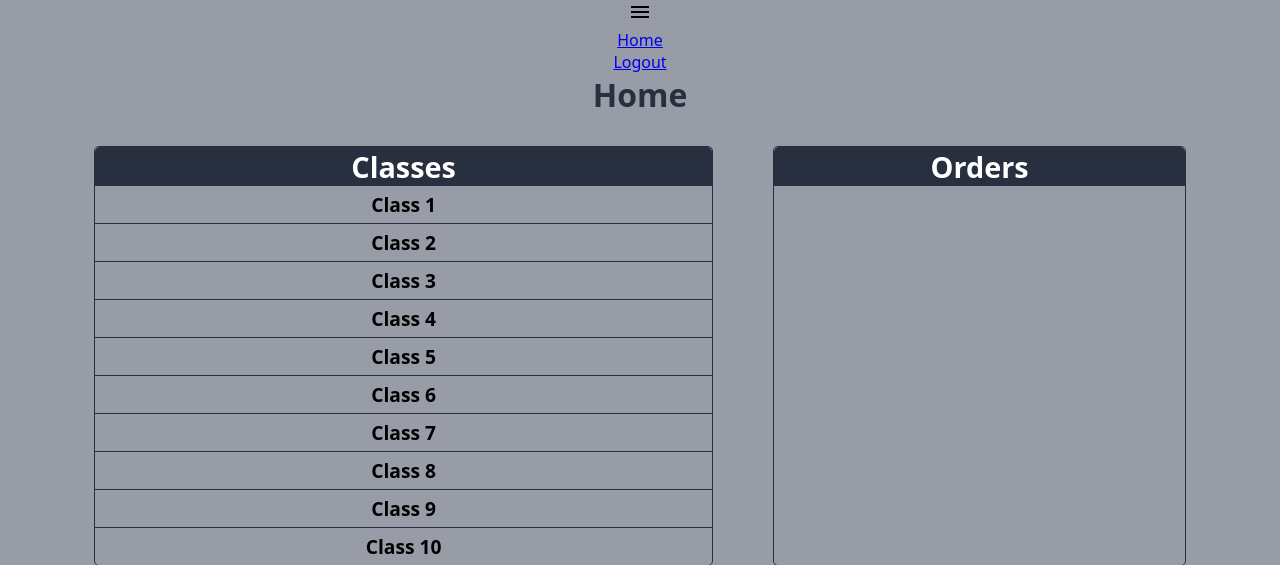
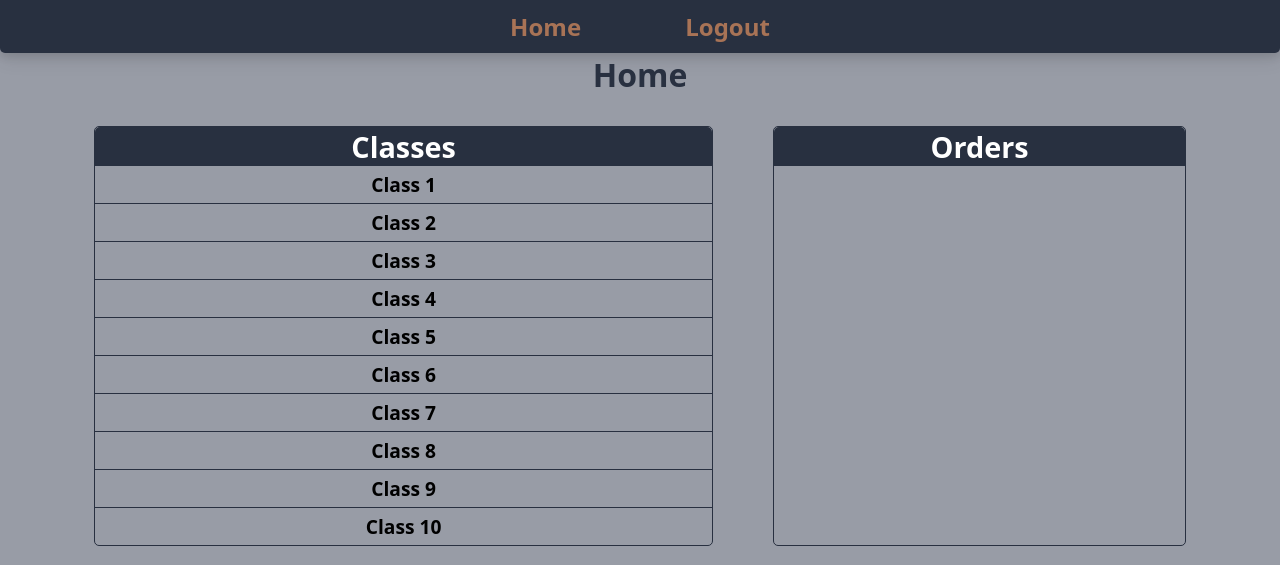
Before and after one commit to MattRogue/NEA-StockManager, a Flask app: page /home/ in a window 1280 px wide. Shown: the top 565 px of the page. Run offline with Flask 3, Linux system fonts and the light colour scheme; a user stored in the database is signed in; tables that the repository leaves empty hold one stand-in row (values such as "Sample post"); parts of the project's set-up code (start-up, migrations or seed data) failed here and were passed over.

Commit message:
navbar prev

```diff
--- a/website/static/css/nav.css
+++ b/website/static/css/nav.css
@@ -1,23 +1,30 @@
-/*
-bg: #283040 -> dark bluegrey
-*/
+.nav{
+	background: #283040;
+	border-radius: 0 0 5px 5px;
+	padding: 10px;
+	box-shadow: 0 4px 8px 0 rgba(0, 0, 0, 0.1), 0 6px 20px 0 rgba(0, 0, 0, 0.09);
+	text-align: center;
+}
 
-container{
-	width: 250px;
-	background-color: #283040;
+.nav a{
+	color: #a87356;
+	text-decoration: none;
+	font-weight: 700;
+	font-size: 1.5em;
+	position: relative;
+	margin: 50px;
+	cursor: pointer;
+	transition: 0.3 ease;
+}
+
+.nav a:hover{
+	color: #906449;
+}
+
+.nav a:active{
 	color: white;
 }
 
-
-container nav a{
-	height: 100%;
-	padding: 0;
-	text-decoration: none;
-	display: flex;
-	align-items: left;
-	color: white;
+.nav .logout:hover{
+	color: red;
 }
-
-container nav a:hover{
-	background-color: grey;
-}
--- a/website/templates/nav.html
+++ b/website/templates/nav.html
@@ -5,22 +5,11 @@
 />
 {% endblock %}
 {% block content %}
-
-<div class="container">
-	<div class="menu">
-		<svg xmlns="http://www.w3.org/2000/svg" height="24" viewBox="0 -960 960 960" width="24">
-			<path d="M120-240v-80h720v80H120Zm0-200v-80h720v80H120Zm0-200v-80h720v80H120Z"/>
-		</svg>
-	</div>
-
-	<div class="nav">
-		{% if user.is_authenticated %}
-		<ul>
-			<!-- placeholder values -->
-			<li><a href="{{ url_for('views.home') }}">Home</a></li>
-			<li><a class="logout" href="{{ url_for('auth.logout') }}">Logout</a></li>
-		</ul>
-		{% endif %}
-	</div>
+<div class="nav">
+	{% if user.is_authenticated %}
+	<!-- placeholder values -->
+	<a href="{{ url_for('views.home') }}">Home</a>
+	<a class="logout" href="{{ url_for('auth.logout') }}">Logout</a>
+	{% endif %}
 </div>
 {% endblock %}
```
